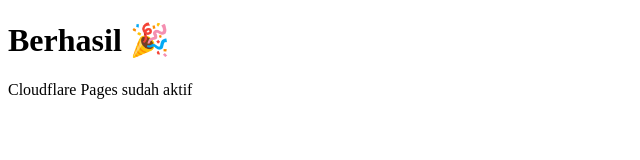
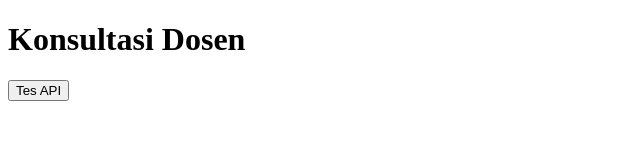
Before and after one commit to lainufar/konsultasi-dosen, a plain HTML site: page index.html in a window 1280 px wide. Shown: the whole page, without its empty margins (0-640 px from the left). Drawn offline with Linux system fonts and the light colour scheme.

Commit message:
Update index.html

```diff
--- a/index.html
+++ b/index.html
@@ -1,10 +1,23 @@
 <!DOCTYPE html>
 <html>
 <head>
+    <meta charset="UTF-8">
     <title>Konsultasi Dosen</title>
 </head>
 <body>
-    <h1>Berhasil 🎉</h1>
-    <p>Cloudflare Pages sudah aktif</p>
+
+<h1>Konsultasi Dosen</h1>
+
+<button onclick="cekApi()">Tes API</button>
+
+<div id="hasil"></div>
+
+<script>
+function cekApi(){
+  document.getElementById('hasil').innerHTML =
+  'Frontend Cloudflare berjalan';
+}
+</script>
+
 </body>
 </html>
```
